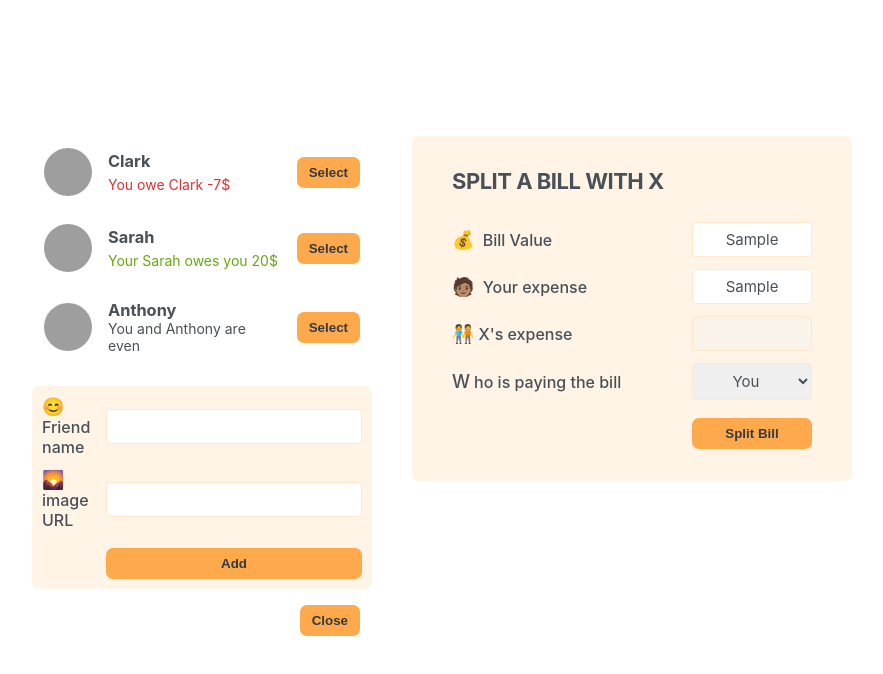
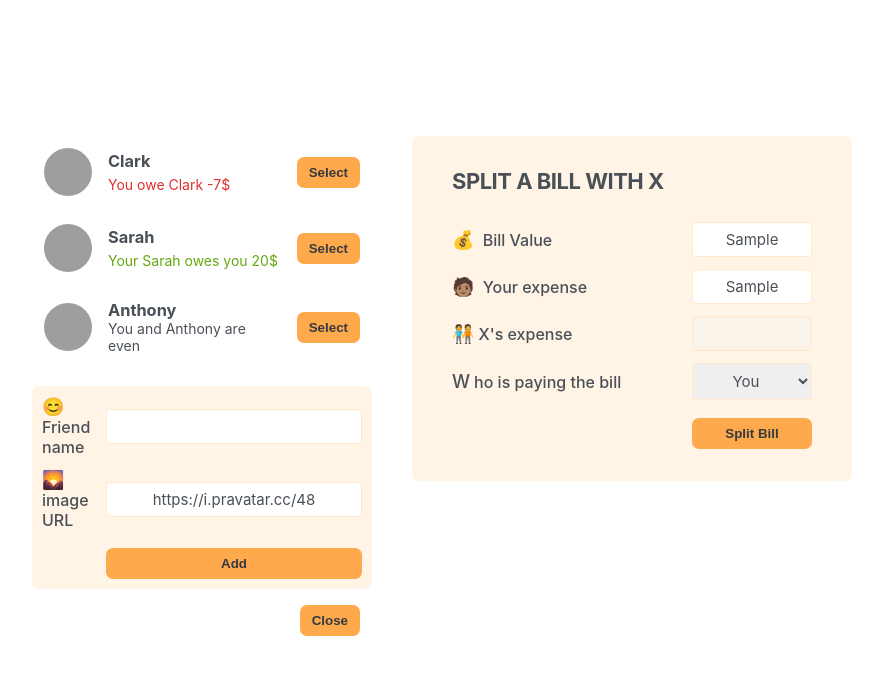
Before and after one commit to rishipgupta/eat-n-split, a React (Create React App) app: page / in a window 1280 px wide. Both pictures are taken after typing "Sample", "Sample" into the empty fields and a click on the button "Add Friend". Shown: the top 674 px of the page, without its empty margins (198-1081 px from the left). Built offline with nearby package versions, Linux system fonts and the light colour scheme; grey boxes are pictures that could not be loaded.

Commit message:
Adding friends to the list using controlled elements and useState

```diff
--- a/src/App.js
+++ b/src/App.js
@@ -28,16 +28,21 @@ const initialFriends = [
 
 function App() {
   const [addFriend, setAddFriend] = useState(false);
+  const [friends, setFriends] = useState(initialFriends);
 
   const handleSetAddFriend = () => {
     setAddFriend(show => !show)
   }
 
+  const handleSetFriends = (friend) => {
+    setFriends(friends => [...friends, friend]);
+  }
+
   return (
     <div className="app">
       <div className="sidebar">
-        <FriendsList data={initialFriends} />
-        {addFriend && <FormAddFriend />}
+        <FriendsList data={friends} />
+        {addFriend && <FormAddFriend onAddFriend={handleSetFriends} />}
 
         <Button onClick={handleSetAddFriend}>{addFriend === true ? "Close" : "Add Friend"}</Button>
       </div>
--- a/src/FormAddFriend.js
+++ b/src/FormAddFriend.js
@@ -1,13 +1,33 @@
-import React from 'react';
+import React, { useState } from 'react';
 import Button from './Button';
 
-const FormAddFriend = () => {
+const FormAddFriend = ({ onAddFriend }) => {
+  const [name, setName] = useState("");
+  const [image, setImage] = useState("https://i.pravatar.cc/48");
+
+  const handleSubmit = (e) => {
+    e.preventDefault();
+
+    const id = crypto.randomUUID();
+    const newFriend = {
+      id: id,
+      name: name,
+      image: `${image}?=${id}`,
+      balance: 0,
+    }
+    // console.log(newFriend);
+    onAddFriend(newFriend);
+
+    setName("");
+    setImage("https://i.pravatar.cc/48")
+  }
+
   return (
-    <form className='form-add-friend'>
+    <form className='form-add-friend' onSubmit={handleSubmit}>
       <label>😊Friend name</label>
-      <input type="text" />
+      <input type="text" value={name} onChange={(e) => setName(e.target.value)} />
       <label>🌄image URL</label>
-      <input type="text" />
+      <input type="text" value={image} onChange={(e) => setImage(e.target.value)} />
       <Button>Add</Button>
     </form>
   )
```
